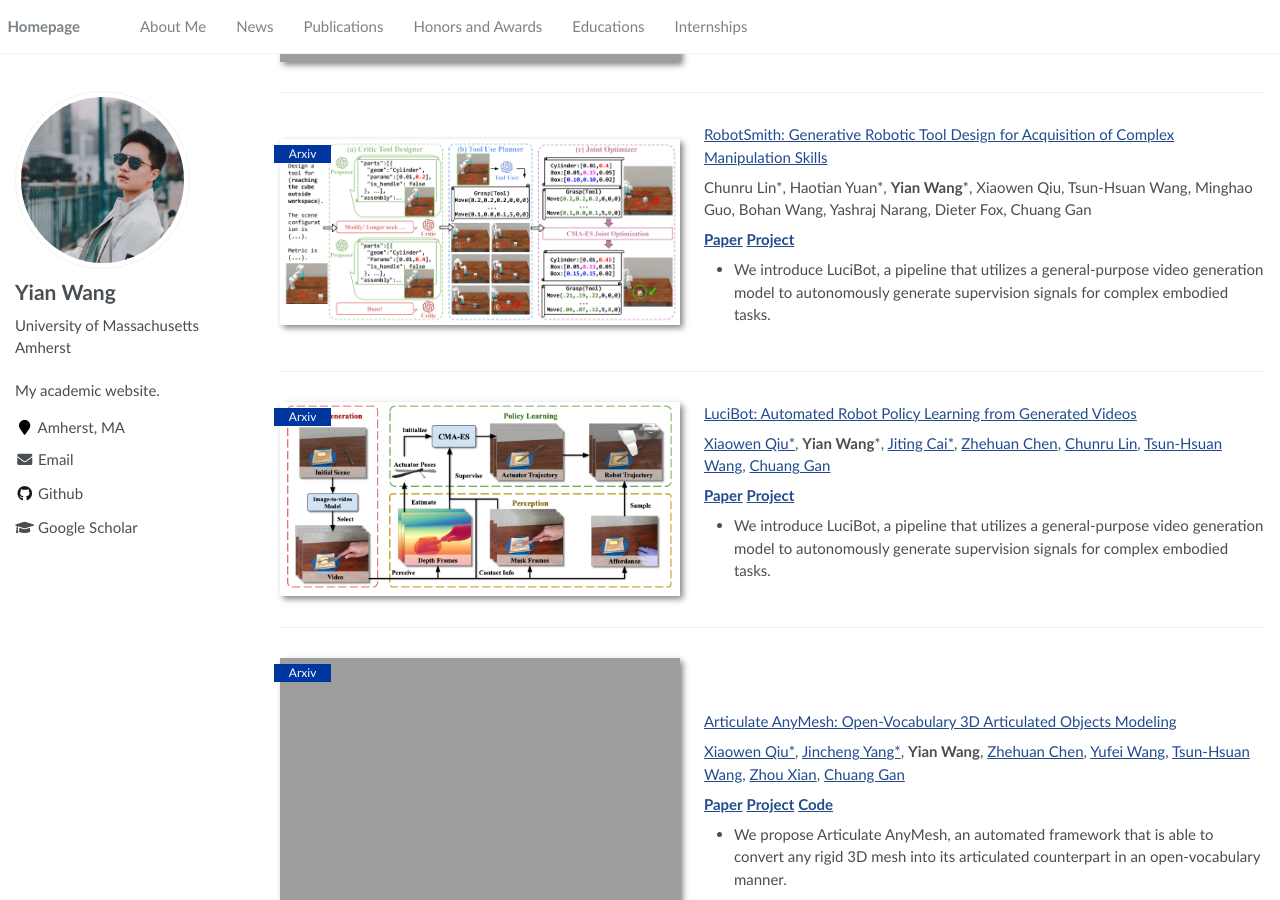
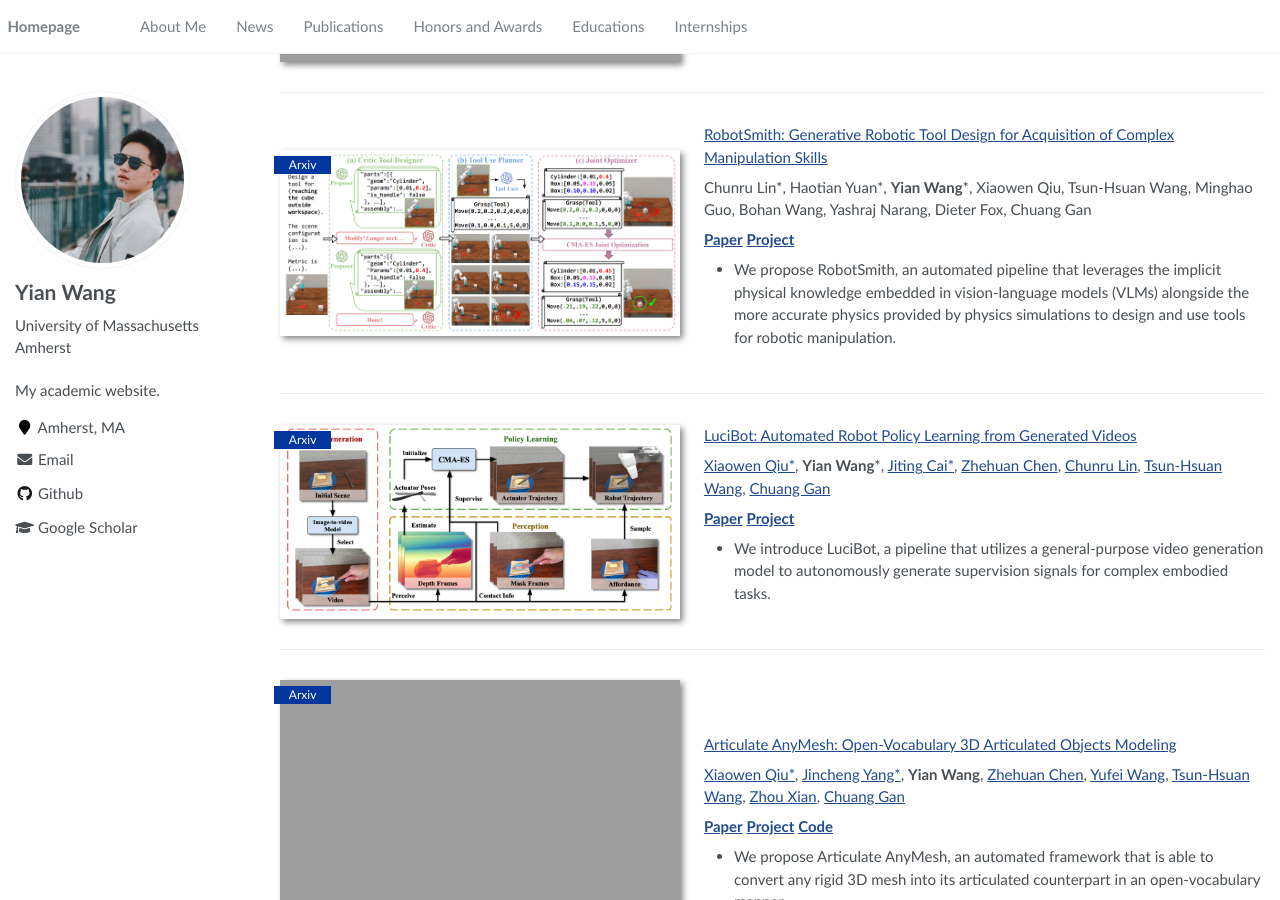
Before and after one commit to wangyian-me/wangyian-me.github.io, a Jekyll site: the page built from _pages/about.md, in a window 1280 px wide and 900 px high, scrolled down 685 px. Built offline with Jekyll 4.4.1, drawn with Linux system fonts in a browser that asks for light colours.

Commit message:
Update about.md

```diff
--- a/_pages/about.md
+++ b/_pages/about.md
@@ -48,7 +48,7 @@ Zhou Xian\* , Yiling Qiao\*, Zhenjia Xu\*, Tsun-Hsuan Wang\*, Zhehuan Chen\*, Ju
 Chunru Lin\*, Haotian Yuan\*, **Yian Wang**\*, Xiaowen Qiu, Tsun-Hsuan Wang, Minghao Guo, Bohan Wang, Yashraj Narang, Dieter Fox, Chuang Gan
 
 [**Paper**](https://www.arxiv.org/abs/2506.14763) [**Project**](https://umass-embodied-agi.github.io/RobotSmith/)
-- We introduce LuciBot, a pipeline that utilizes a general-purpose video generation model to autonomously generate supervision signals for complex embodied tasks.
+- We propose RobotSmith, an automated pipeline that leverages the implicit physical knowledge embedded in vision-language models (VLMs) alongside the more accurate physics provided by physics simulations to design and use tools for robotic manipulation.
 </div>
 </div>
 
```
